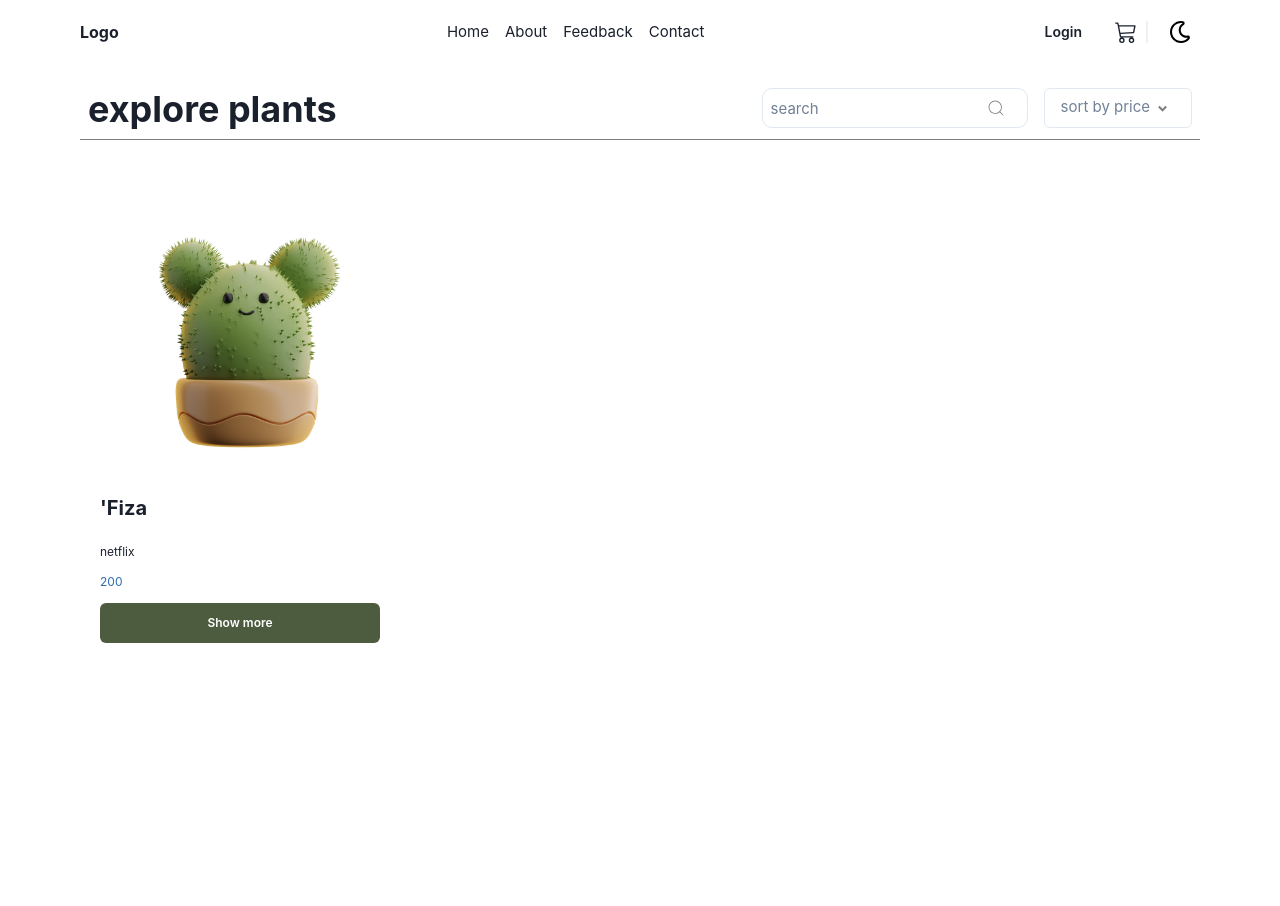
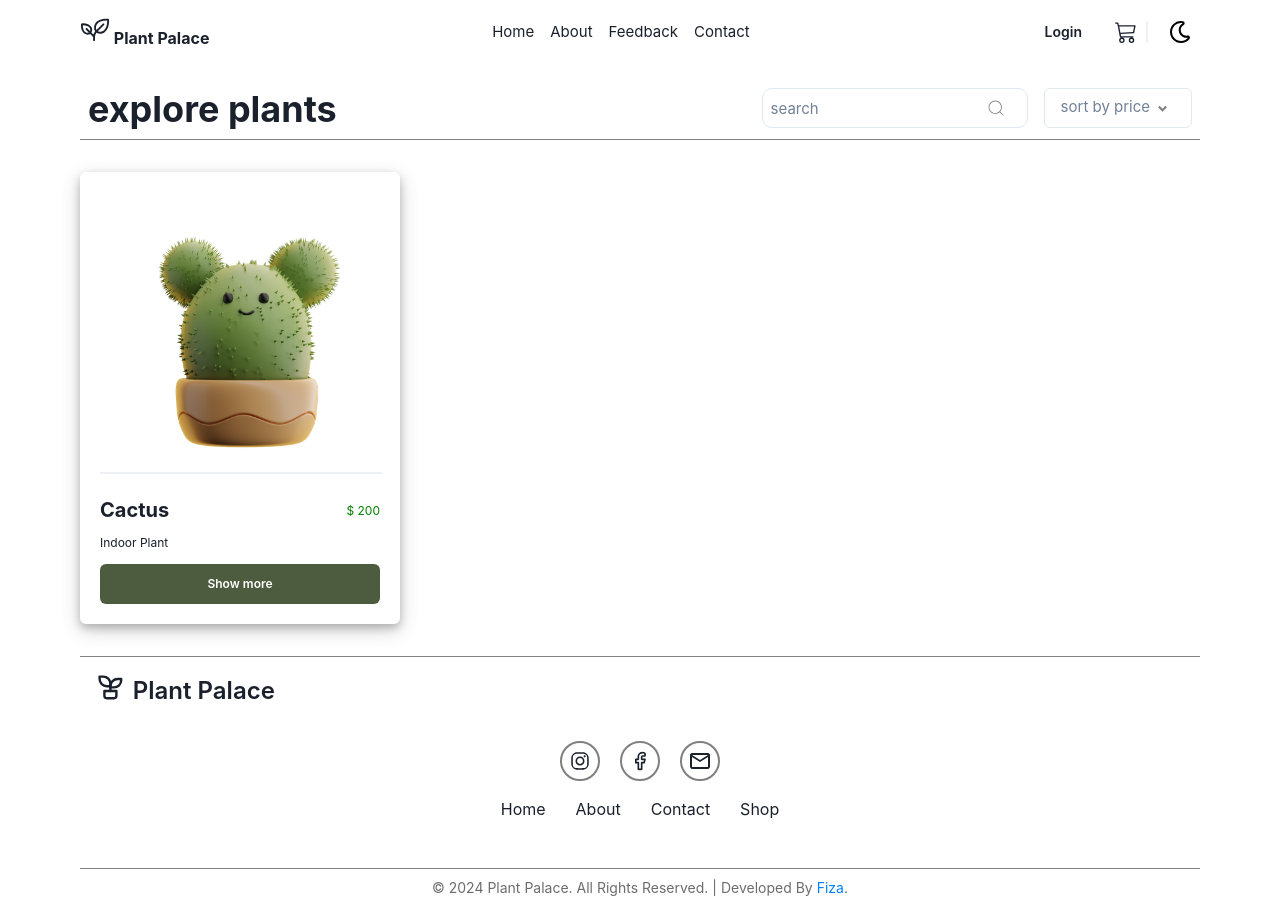
Before and after one commit to Fizahere/PlantPalace, a React (Vite) app: page /explore-plants in a window 1280 px wide. Before the commit the page ends 800 px from the top, so only its background shows below. Built offline with nearby package versions, Linux system fonts and the light colour scheme.

Commit message:
[footer]

```diff
--- a/src/Layout/MainLayout.jsx
+++ b/src/Layout/MainLayout.jsx
@@ -2,8 +2,8 @@ import React from "react";
 import { Box, useColorMode } from "@chakra-ui/react";
 import { Colors } from "../assets/constants/colors";
 import Navbar from "../components/Navbar";
-// import Home from "../pages/Home";
 import { Outlet } from "react-router-dom";
+import Footer from "../components/Footer";
 
 const MainLayout = () => {
   const { colorMode, toggleColorMode } = useColorMode();
@@ -13,10 +13,10 @@ const MainLayout = () => {
         height={"auto"}
         bg={colorMode === "light" ? Colors.WHITE : Colors.DARKTHEME}
       >
-        <Box px={{base:10,md:20}}>
-        <Navbar />
-        {/* <Home/> */}
-        <Outlet/>
+        <Box px={{ base: 10, md: 20 }}>
+          <Navbar />
+          <Outlet />
+          <Footer />
         </Box>
       </Box>
     </>
--- a/src/assets/constants/icons.js
+++ b/src/assets/constants/icons.js
@@ -6,16 +6,26 @@ import { FaArrowRight } from "react-icons/fa6";
 import { CiSearch } from "react-icons/ci";
 import { RiArrowDropDownLine } from "react-icons/ri";
 import { BsCart3 } from "react-icons/bs";
+import { FaInstagram } from "react-icons/fa";
+import { TbPlant } from "react-icons/tb";
+import { PiPlant } from "react-icons/pi";
+import { LuFacebook } from "react-icons/lu";
+import { MdMailOutline } from "react-icons/md";
 
 
 export const App_Icons = {
+    LOGO1: TbPlant,
+    LOGO: PiPlant,
     CLOSE: IoClose,
     HAMBURGER: RxHamburgerMenu,
     MOON: FaRegMoon,
     SUN: GoSun,
     RIGHTARROW: FaArrowRight,
     SEARCH: CiSearch,
-    DROPDOWN:RiArrowDropDownLine,
-    CART:BsCart3,
+    DROPDOWN: RiArrowDropDownLine,
+    CART: BsCart3,
+    INSTAGRAM: FaInstagram,
+    FACEBOOK: LuFacebook,
+    MAIL: MdMailOutline,
 
 }
--- /dev/null
+++ b/src/components/Footer.jsx
@@ -0,0 +1,97 @@
+import React from "react";
+import { Box, Flex, Text, Icon, Link } from "@chakra-ui/react";
+import { Colors } from "../assets/constants/colors";
+import { Link as DomLink } from "react-router-dom";
+import { App_Icons } from "../assets/constants/icons";
+
+function Footer() {
+  return (
+    <>
+      <Box h={"250"} borderTop={"1px solid grey"} position="relative">
+        <Flex p={4}>
+          <App_Icons.LOGO1 fontSize={"1.8rem"} />
+          <Text
+            fontSize="2xl"
+            ml="2"
+            color="brand.500"
+            _dark={{
+              color: "white",
+            }}
+            fontWeight="semibold"
+          >
+            Plant Palace
+          </Text>
+        </Flex>
+        <Flex justifyContent={"center"} gap={"20px"} mt={4}>
+          <Link href="https://www.instagram.com/" isExternal>
+            <Icon
+              border={"2px solid grey"}
+              borderRadius={"50%"}
+              p={"8px"}
+              fontSize={"40px"}
+              as={App_Icons.INSTAGRAM}
+            />
+          </Link>
+          <Link href="https://www.facebook.com/" isExternal>
+            <Icon
+              border={"2px solid grey"}
+              borderRadius={"50%"}
+              p={"8px"}
+              fontSize={"40px"}
+              as={App_Icons.FACEBOOK}
+            />
+          </Link>
+          <Link href="https://mail.google.com/mail/u/0/" isExternal>
+            <Icon
+              border={"2px solid grey"}
+              borderRadius={"50%"}
+              p={"6px"}
+              fontSize={"40px"}
+              as={App_Icons.MAIL}
+            />
+          </Link>
+        </Flex>
+        <Flex justifyContent={"center"} gap={"30px"} mt={"10px"}>
+          <DomLink to={"/"}>
+            <Text>Home</Text>
+          </DomLink>
+          <DomLink to={"/about-us"}>
+            <Text>About</Text>
+          </DomLink>
+          <DomLink to={"/contact-us"}>
+            <Text>Contact</Text>
+          </DomLink>
+          <DomLink to={"/explore-plants"}>
+            <Text>Shop</Text>
+          </DomLink>
+        </Flex>
+        <Box position="absolute" bottom="0" width="100%">
+          <Text
+            p={2}
+            display={"flex"}
+            fontSize={{
+              base: "12px",
+              md: "14px",
+            }}
+            justifyContent={"center"}
+            color={Colors.GREY}
+            borderTop={"1px solid grey"}
+          >
+            © 2024 Plant Palace. All Rights Reserved. | Developed By
+            <Link
+              ml={1}
+              color={"#0080ff"}
+              href="https://fiza-portfolio.vercel.app/"
+              isExternal
+            >
+              Fiza
+            </Link>
+            .
+          </Text>
+        </Box>
+      </Box>
+    </>
+  );
+}
+
+export default Footer;
--- a/src/components/Mist/Card.jsx
+++ b/src/components/Mist/Card.jsx
@@ -7,6 +7,9 @@ import {
   Heading,
   Text,
   Button,
+  Divider,
+  Flex,
+
 } from "@chakra-ui/react";
 import { Link, useNavigate } from "react-router-dom";
 // import { UnAuthenticatedRoutesNames } from "../../utilities/util.constant";
@@ -26,7 +29,11 @@ function CustomCard() {
   const navigate = useNavigate();
   return (
     <>
-      <Card boxShadow={1} _dark={{bg:'transparent'}} maxW={{base:'xs',md:'xs'}}>
+      <Card
+       boxShadow={'0 4px 8px 0 rgba(0, 0, 0, 0.2), 0 6px 20px 0 rgba(0, 0, 0, 0.19)'}
+       _dark={{bg:'transparent'}}
+       maxW={{base:'xs',md:'xs'}}
+       >
         <CardBody>
           <Image
             src={mainImage3}
@@ -35,12 +42,22 @@ function CustomCard() {
             width={"100%"}
             height={{base:'auto',md:'auto'}}
           />
+              <Divider
+              orientation="horizontal"
+              borderColor="inherit"
+              // width={"95px"}
+              borderWidth="1px"
+              mr={3}
+            />
           <Stack mt="6" spacing={{base:'1',md:'3'}}>
-            <Heading size={{base:'sm',md:'md'}} h={'35px'}>'Fiza</Heading>
-            <Text fontSize={{base:'12px',md:'1xl'}}>netflix</Text>
-            <Text color="blue.600" fontSize={{base:'12px',md:'1xl'}}>
-              200
+            <Flex justifyContent={'space-between'}>
+            <Heading size={{base:'sm',md:'md'}}>Cactus</Heading>
+            <Text mt={1} color="green" fontSize={{base:'12px',md:'1xl'}}>
+             $ 200
             </Text>
+            </Flex>
+            <Text fontSize={{base:'12px',md:'1xl'}}>Indoor Plant</Text>
+
             <Button
             mt={{base:'1',md:'0'}}
             bg={Colors.THEMEBUTTON}
--- a/src/components/Navbar.jsx
+++ b/src/components/Navbar.jsx
@@ -39,7 +39,7 @@ function Navbar() {
             display={{ md: "none" }}
             onClick={isOpen ? onClose : onOpen}
           />
-          <Box fontWeight="bold">Logo</Box>
+          <Box fontWeight="bold"><Icon as={App_Icons.LOGO} fontSize={30}/> Plant Palace</Box>
           <HStack spacing={8} alignItems="center">
             <HStack
               fontSize={15}
--- a/src/pages/Cart.jsx
+++ b/src/pages/Cart.jsx
@@ -13,6 +13,7 @@ import {
   Image,
   DrawerFooter,
   DrawerCloseButton,
+  Divider,
 } from "@chakra-ui/react";
 import mainImage3 from "../assets/images/mainImage3.jpg";
 import {Colors} from '../assets/constants/colors'
@@ -29,15 +30,24 @@ const Cart = ({ disclosure }) => {
         finalFocusRef={btnRef}
       >
         <DrawerOverlay />
-        <DrawerContent>
+        <DrawerContent _dark={{bg:Colors.DARKTHEME}}>
           <DrawerCloseButton />
           <DrawerHeader>Cart</DrawerHeader>
 
           <DrawerBody>
-            <Card>
+            <Card
+            boxShadow={'0 4px 8px 0 rgba(0, 0, 0, 0.2), 0 6px 20px 0 rgba(0, 0, 0, 0.19)'}
+            _dark={{bg:Colors.DARKTHEME}}>
               <CardBody>
                 <Flex flexDir={"row"}>
                   <Image src={mainImage3} height={100} width={100} />
+                  <Divider
+              orientation="vertical"
+              borderColor="inherit"
+              height={"95px"}
+              borderWidth="0.5px"
+              mr={3}
+            />
                   <Text fontSize={15} mt={5}>
                     Name: Cactus Price: $10 Quantity: 2
                   </Text>
@@ -47,7 +57,7 @@ const Cart = ({ disclosure }) => {
           </DrawerBody>
 
           <DrawerFooter>
-            <Button width={'100%'} bg={Colors.THEMEBUTTON} colorScheme="blue">Checkout</Button>
+            <Button width={'100%'} bg={Colors.THEMEBUTTON} color={Colors.WHITE}>Checkout</Button>
           </DrawerFooter>
         </DrawerContent>
       </Drawer>
--- a/src/pages/Home.jsx
+++ b/src/pages/Home.jsx
@@ -79,6 +79,7 @@ const Home = () => {
                 _hover={{ bg: "transparent" }}
                 width={'150px'}
 fontSize={{base:'18px',sm:'12px',md:'18px'}}
+onClick={()=>navigate('/about-us')}
               >
                 More Details
               </Button>
```
